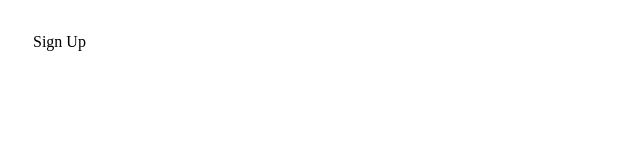
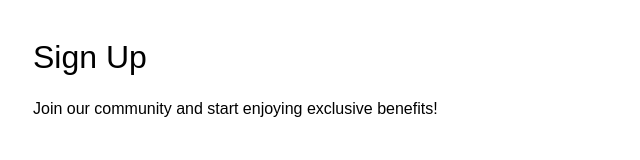
Before and after one commit to zenagrams/firstForm, a plain HTML site: page index.html in a window 1280 px wide. Shown: the whole page, without its empty margins (0-640 px from the left). Drawn offline with Linux system fonts and the light colour scheme.

Commit message:
Basic CSS style on the form for readabilty.

```diff
--- a/index.html
+++ b/index.html
@@ -15,7 +15,7 @@
     <body>
         <form class="form" action="./" method="POST">
             <div class="form_title">Sign Up</div>
-            <p class="form_description"></p>
+            <p class="form_description"> Join our community and start enjoying exclusive benefits! </p>
 
         </form>
         <script src="form.js"></script>
--- a/styles.css
+++ b/styles.css
@@ -0,0 +1,14 @@
+
+.form{
+    font-family: sans-serif;
+    font-size: 16px;
+}
+
+.form *{
+    box-sizing: border-box;
+    line-height: 1.5;
+}
+
+.form_title{
+    font-size: 2em;
+}
```
